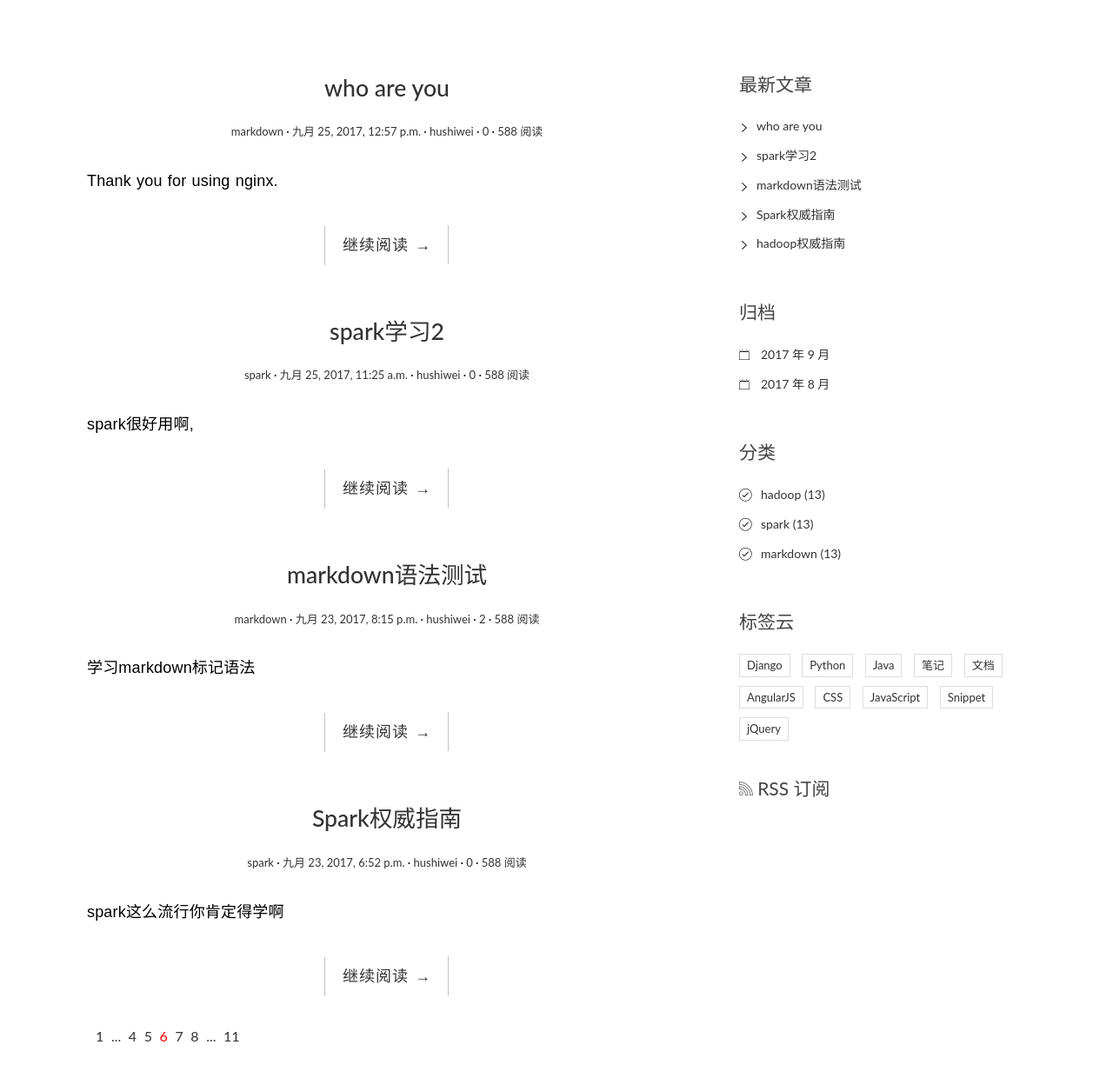
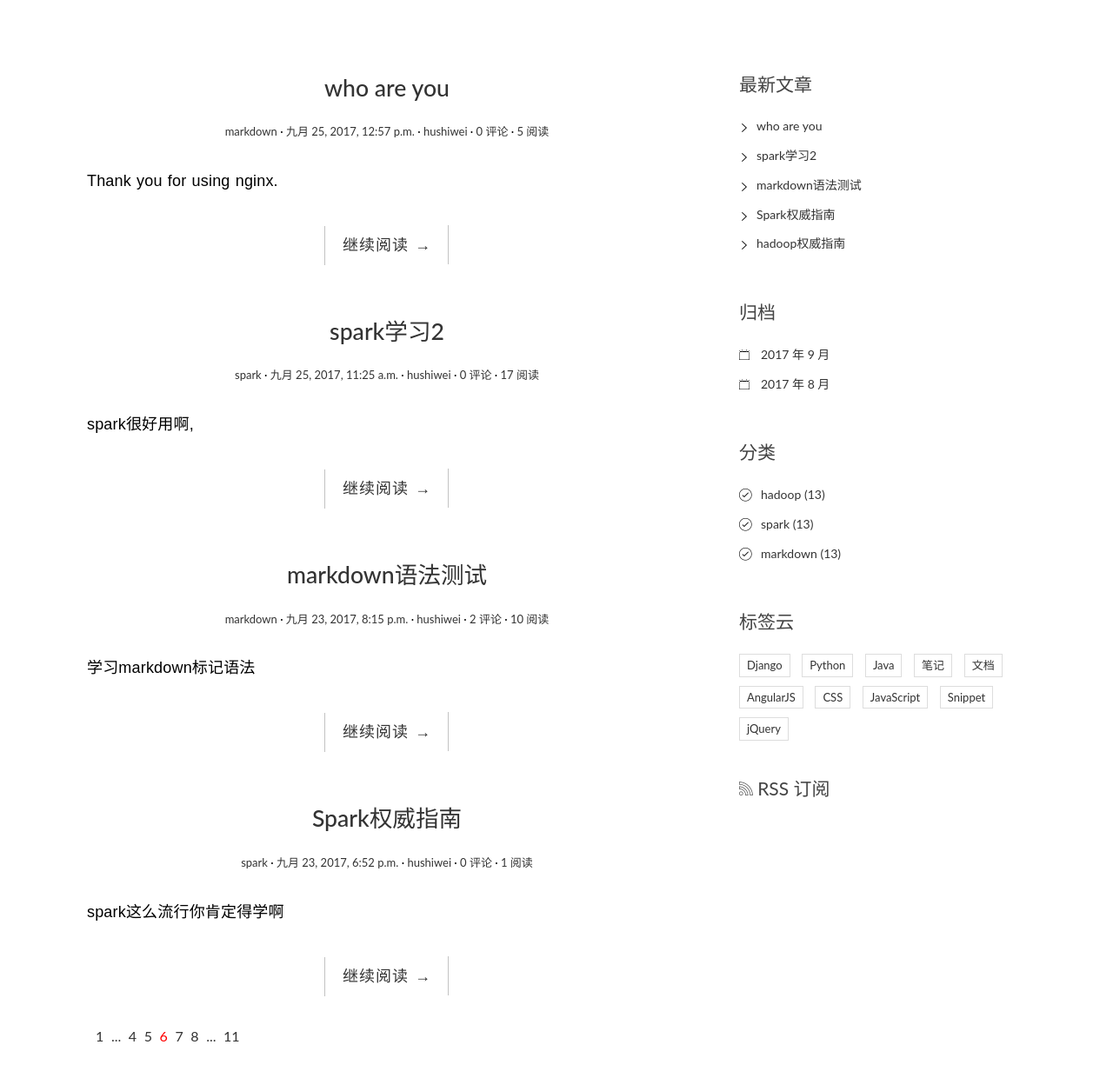
Before and after one commit to Timehsw/djangoblogproject, a Django app: page /archives/2017/9/ in a window 1280 px wide. Shown: the part 91-1331 px from the top of the page at 87% size. Run offline with Django 3.2, Linux system fonts and the light colour scheme; data comes from the database, SQL or seed files in the repository; both versions use the stored data as it was after the commit; some libraries are stand-ins or nearby versions.

Commit message:
add except and read count

```diff
--- a/blog/models.py
+++ b/blog/models.py
@@ -1,7 +1,8 @@
 from django.db import models
 from django.contrib.auth.models import User
 from django.urls import reverse
-
+from django.utils.html import strip_tags
+import markdown
 # Create your models here.
 
 class Category(models.Model):
@@ -34,6 +35,7 @@ class Post(models.Model):
     category=models.ForeignKey(Category)
     tags=models.ManyToManyField(Tag,blank=True)
     author=models.ForeignKey(User)
+    views=models.PositiveIntegerField(default=0)
 
     def __str__(self):
         return self.title
@@ -41,6 +43,23 @@ class Post(models.Model):
     def get_absolute_url(self):
         return reverse('blog:detail',kwargs={'pk':self.pk})
 
+    def increase_views(self):
+        self.views+=1
+        self.save(update_fields=['views'])
+
+    def save(self, *args,**kwargs):
+        if not self.excerpt:
+            md = markdown.Markdown(extensions=[
+                'markdown.extensions.extra',
+                'markdown.extensions.codehilite',
+            ])
+            # 先将 Markdown 文本渲染成 HTML 文本
+            # strip_tags 去掉 HTML 文本的全部 HTML 标签
+            # 从文本摘取前 54 个字符赋给 excerpt
+            self.excerpt = strip_tags(md.convert(self.body))[:54]
+
+        super(Post,self).save(*args,**kwargs)
+
     class Meta:
         '''
         文章内部类,指定文章的排序方式
--- a/blog/views.py
+++ b/blog/views.py
@@ -21,6 +21,9 @@ def detail(request,pk):
     :return:
     '''
     post=get_object_or_404(Post,pk=pk)
+
+    # 阅读量 +1
+    post.increase_views()
     post.body=markdown.markdown(post.body,
                                 extensions=[
                                     'markdown.extensions.extra',
--- a/djangoblogproject/settings.py
+++ b/djangoblogproject/settings.py
@@ -23,7 +23,7 @@ BASE_DIR = os.path.dirname(os.path.dirname(os.path.abspath(__file__)))
 SECRET_KEY = 'jhhp9g08x3fr8f$c_j3qx@qkf7z6d(9yuotem96ub%&-26svq8'
 
 # SECURITY WARNING: don't run with debug turned on in production!
-DEBUG = False
+DEBUG = True
 
 ALLOWED_HOSTS = []
 # ALLOWED_HOSTS = ['0.0.0.0']
--- a/templates/blog/detail.html
+++ b/templates/blog/detail.html
@@ -9,8 +9,8 @@
           <span class="post-date"><a href="#"><time class="entry-date"
                                                     datetime="{{ post.created_time }}">{{ post.created_time }}</time></a></span>
           <span class="post-author"><a href="#">{{ post.author }}</a></span>
-          <span class="comments-link"><a href="#">{{ post.comment_set.count }}</a></span>
-          <span class="views-count"><a href="#">588 阅读</a></span>
+          <span class="comments-link"><a href="#">{{ post.comment_set.count }} 评论</a></span>
+          <span class="views-count"><a href="#">{{ post.views }} 阅读</a></span>
         </div>
       </header>
       <div class="entry-content clearfix">
--- a/templates/blog/index.html
+++ b/templates/blog/index.html
@@ -13,8 +13,8 @@
                 <span class="post-date"><a href="#"><time class="entry-date"
                                                           datetime="{{ post.created_time }}">{{ post.created_time }}</time></a></span>
                 <span class="post-author"><a href="#">{{ post.author }}</a></span>
-                <span class="comments-link"><a href="#">{{ post.comment_set.count }}</a></span>
-                <span class="views-count"><a href="#">588 阅读</a></span>
+                <span class="comments-link"><a href="#">{{ post.comment_set.count }} 评论</a></span>
+                <span class="views-count"><a href="{{ post.get_absolute_url }}">{{ post.views }} 阅读</a></span>
             </div>
         </header>
         <div class="entry-content clearfix">
```
Also changed, not shown: db.sqlite3.
